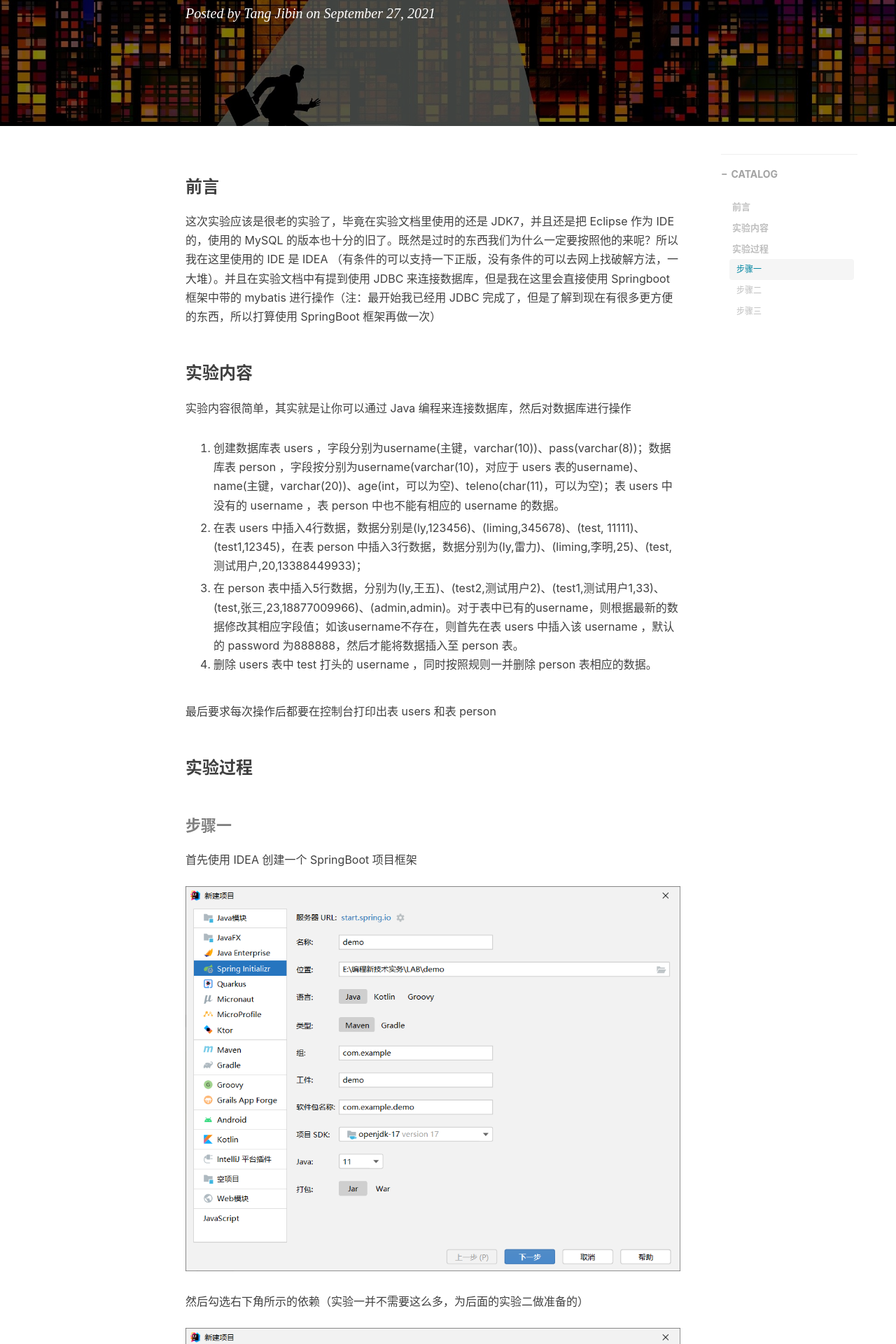
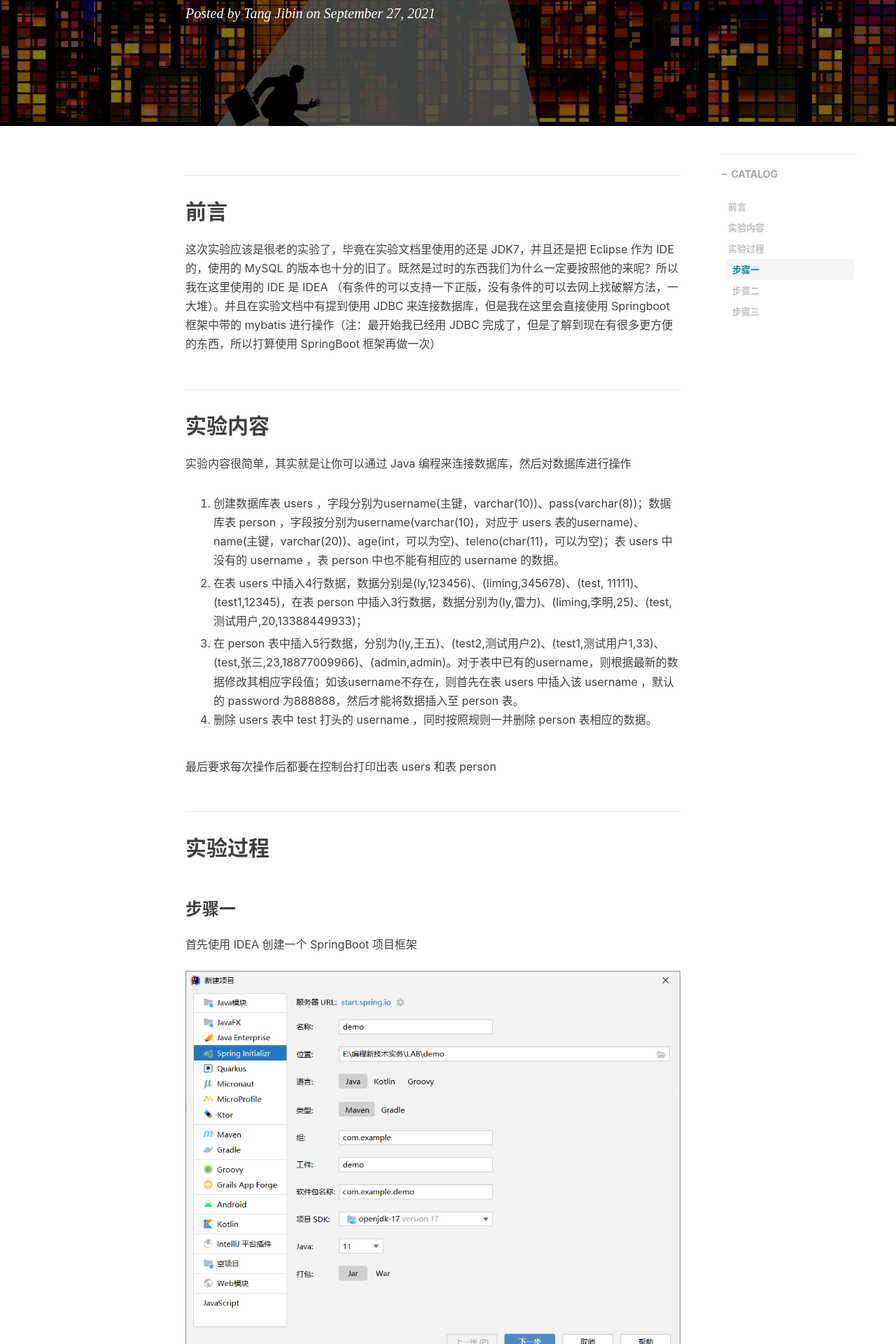
Before and after one commit to tjbnbb/tjbnbb.github.io, a Jekyll site: the page built from _posts/2021-9-27-lab-blog.md, in a window 1280 px wide. Shown: the part 343-2263 px from the top of the page at 70% size. Built offline with Jekyll 4.4.1, drawn with Linux system fonts in a browser that asks for light colours; nearby versions of some CDN libraries; comment, search, counter and statistics services are not loaded.

Commit message:
更新博客

````diff
--- a/_posts/2021-9-27-lab-blog.md
+++ b/_posts/2021-9-27-lab-blog.md
@@ -17,11 +17,11 @@
   - Lab
 ---
 
-### 前言
+## 前言
 
 这次实验应该是很老的实验了，毕竟在实验文档里使用的还是 JDK7，并且还是把 Eclipse 作为 IDE 的，使用的 MySQL 的版本也十分的旧了。既然是过时的东西我们为什么一定要按照他的来呢？所以我在这里使用的 IDE 是 IDEA （有条件的可以支持一下正版，没有条件的可以去网上找破解方法，一大堆）。并且在实验文档中有提到使用 JDBC 来连接数据库，但是我在这里会直接使用 Springboot 框架中带的 mybatis 进行操作（注：最开始我已经用 JDBC 完成了，但是了解到现在有很多更方便的东西，所以打算使用 SpringBoot 框架再做一次）
 
-### 实验内容
+## 实验内容
 
 实验内容很简单，其实就是让你可以通过 Java 编程来连接数据库，然后对数据库进行操作
 
@@ -34,9 +34,9 @@
 
 最后要求每次操作后都要在控制台打印出表 users 和表 person
 
-### 实验过程
+## 实验过程
 
-#### 步骤一
+### 步骤一
 
 首先使用 IDEA 创建一个 SpringBoot 项目框架
 ![](/img/in-post/2021-9-27-lab-blog/2021-9-27-1.png)
@@ -55,7 +55,7 @@
 3. Service 层：也叫服务层，业务层，包括 XxxService.java (业务接口类)， XxxServiceImpl.java （业务实现类）；（可以在 service 文件夹下新建 impl 文件放业务实现类，也可以把业务实现类单独放一个文件夹下，更清晰）
 4. Controller 层：也叫做 Web 层，实现与 web 前端的交互。
 
-#### 步骤二
+### 步骤二
 
 创建好框架建好目录后就要加入一些配置信息了
 
@@ -89,7 +89,7 @@
 </build>
 ```
 
-#### 步骤三
+### 步骤三
 
 配置好以后，接下来就开始真正的编程了
 
````
Also changed, not shown: _posts/2021-10-24-lab-blog.md (+8 -8 lines).
